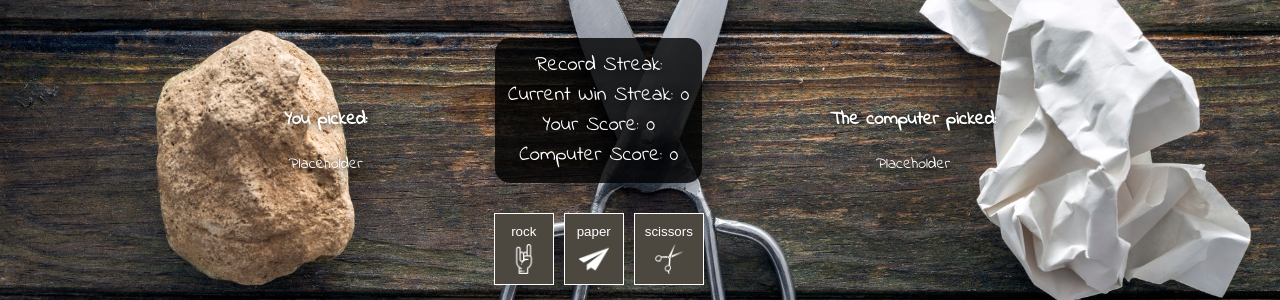
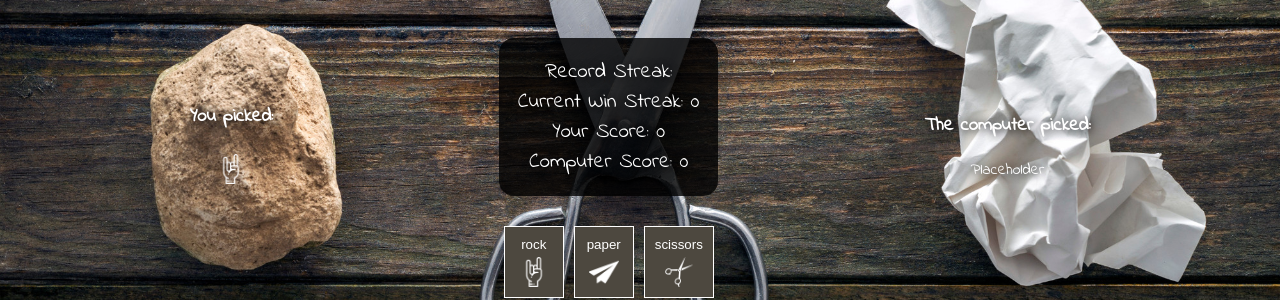
Before and after one commit to JohnBinning/rockPaperScissors, a plain HTML site: page index.html in a window 1280 px wide. Both pictures are taken after a click on the button "rock". Shown: the part 140-440 px from the top of the page. Drawn offline with nearby package versions, Linux system fonts and the light colour scheme.

Commit message:
fix background size bug, cover - 100%

```diff
--- a/index.html
+++ b/index.html
@@ -9,7 +9,7 @@
   <body>
         <article class='user choice-title'>
           <h3 class='score-title'>You picked: </h3>
-          <div class='user-target'>Placeholder</div>
+          <div id='user-target'>Placeholder</div>
         </article>
     <section id='middle'>
       <h1>
@@ -32,7 +32,7 @@
     </section>
     <article class='computer choice-title'>
       <h3 class='score-title'>The computer picked: </h3>
-      <div class='user-target'>Placeholder</div>
+      <div id='computer-target'>Placeholder</div>
     </article>
     <script src="https://ajax.googleapis.com/ajax/libs/jquery/3.2.1/jquery.min.js"></script>
     <script src='./scripts/rps.js'></script>
--- a/scripts/rps.js
+++ b/scripts/rps.js
@@ -71,9 +71,25 @@ const updateScore = () => {
   $('#computer-score-val').html(score.computer);
 }
 
+const genChoiceImg = (rps) => {
+  if(rps === 'rock') {
+    return `<img src='./assets/rock-and-roll.png' id='rock-hand' alt='rock hand'>`;
+  } else if (rps === 'paper') {
+    return `<img src='./assets/paper-plane.png' id='paper-plane' alt='paper plane'>`;
+  } else {
+    return `<img src='./assets/scissors.png' id='scissors-icon' alt='scissors icon'>`;
+  }
+}
+
+const updateUserChoice = (rps) => {
+  $('#user-target').html('');
+  $('#user-target').prepend(genChoiceImg(rps));
+}
+
 const handleClick = (choice) => {
   $('#outcome').html('');
-  $('#outcome').prepend(`<h2>${rockPaperScissors(choice)}`);
+  $('#outcome').prepend(`<h2>${rockPaperScissors(choice)}</h2>`);
+  updateUserChoice(choice);
   updateScore();
 }
 
--- a/styles/main.css
+++ b/styles/main.css
@@ -1,12 +1,11 @@
 body {
   background-color: #4D483F;
   background-image: url('../assets/rock-paper-scissors.jpg');
-  background-size: cover;
+  background-size: 100%;
   color: white;
   text-shadow: 1px 1px 10px black;
   text-align: center;
   display: flex;
-  /*flex-direction: column;*/
   justify-content: center;
   align-items: center;
   font-family: 'Indie Flower', cursive;
@@ -54,6 +53,7 @@ button:hover {
   background-color: rgba(0, 0, 0, .8);
   padding: 3%;
   border-radius: 15px;
+  /*width: 200px;*/
 }
 
 #button-container {
@@ -69,10 +69,12 @@ button:hover {
   display: flex;
   flex-direction: column;
   align-items: center;
+  width: 50%;
 }
 
 .computer {
-  margin-left: 20px;
+  display: absolute;
+  /*margin-left: 20px;*/
 }
 
 .user {
```
